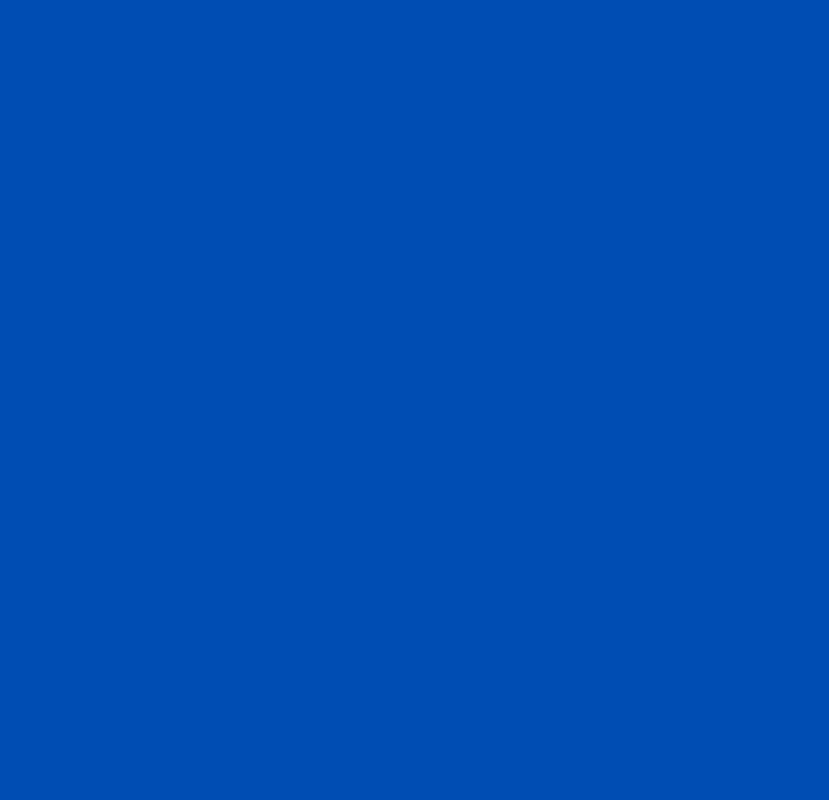
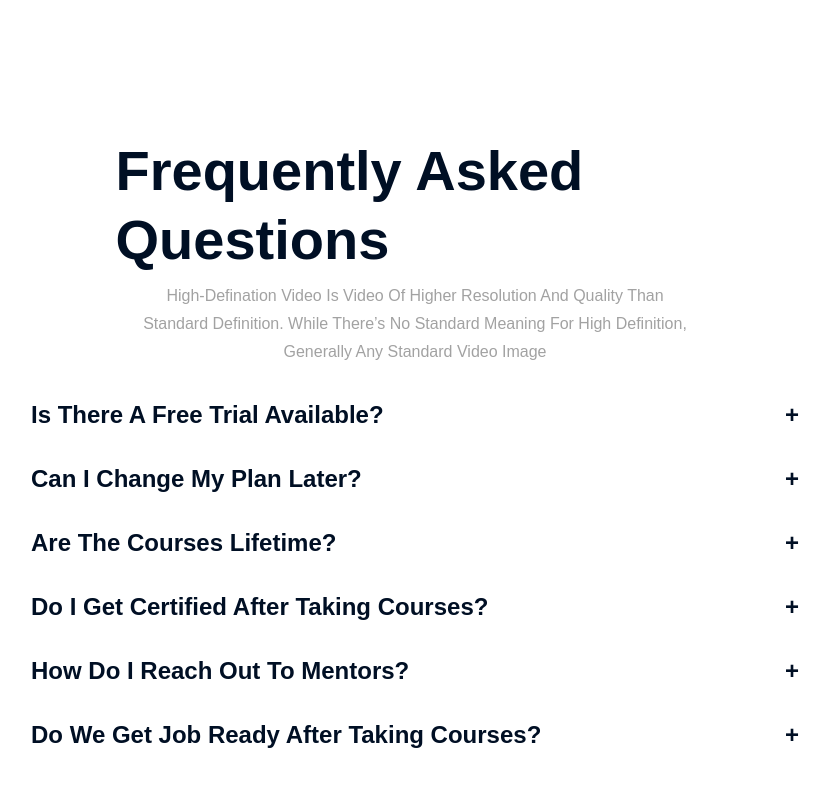
Before and after one commit to willhemz/techTime, a React (Vite) app: page / in a window 1280 px wide. Shown: the part 5580-6380 px from the top of the page, without its empty margins (225-1054 px from the left). Built offline with nearby package versions, Linux system fonts and the light colour scheme; a web font is replaced by a local one.

Commit message:
feat: created the ninth part of the main content

```diff
--- a/package.json
+++ b/package.json
@@ -10,7 +10,8 @@
   },
   "dependencies": {
     "react": "^18.2.0",
-    "react-dom": "^18.2.0"
+    "react-dom": "^18.2.0",
+    "react-icons": "^4.8.0"
   },
   "devDependencies": {
     "@types/react": "^18.0.28",
--- a/src/App.tsx
+++ b/src/App.tsx
@@ -1,5 +1,14 @@
 import { ReactElement } from 'react'
-import { Eight, Fifth, First, Fourth, Second, Sixth, Third } from './component'
+import {
+  Eight,
+  Fifth,
+  First,
+  Fourth,
+  Ninth,
+  Second,
+  Sixth,
+  Third,
+} from './component'
 
 const App = (): ReactElement => {
   const content: ReactElement = (
@@ -12,6 +21,7 @@ const App = (): ReactElement => {
         <Fifth />
         <Sixth />
         <Eight />
+        <Ninth />
       </main>
     </div>
   )
--- /dev/null
+++ b/src/component/Ninth/Button.tsx
@@ -0,0 +1,27 @@
+import { ReactElement, useState } from 'react'
+import { ObjType } from './data'
+
+const Button = ({ title, text }: ObjType): ReactElement => {
+  const [readMore, setReadMore] = useState<boolean>(false)
+
+  const handleClick = (): void => setReadMore(!readMore)
+  return (
+    <div className='flex flex-col items-start gap-4 w-full'>
+      <button
+        className={`w-full flex justify-between items-center h-[32px] font-satoshi font-[900] text-2xl capitalize ${
+          readMore ? 'text-blu' : 'text-[#000f24]'
+        }`}
+        onClick={handleClick}>
+        <span>{title}</span>
+        <span>{readMore ? '-' : '+'}</span>
+      </button>
+      {readMore && (
+        <p className='font-satoshi font-[500] text-base leading-7 capitalize text-[#a2a2a2]'>
+          {text}
+        </p>
+      )}
+    </div>
+  )
+}
+
+export default Button
--- /dev/null
+++ b/src/component/Ninth/Ninth.tsx
@@ -0,0 +1,37 @@
+import { ReactElement } from 'react'
+import Button from './Button'
+import { data } from './data'
+
+const Ninth = (): ReactElement => {
+  const first: ReactElement = (
+    <section className='w-[46.8%] h-[133px] flex flex-col justify-center items-center gap-2'>
+      <h3 className='font-clash font-bold text-[56px] leading-[69px] capitalize text-[#000f24]'>
+        Frequently asked questions
+      </h3>
+      <p className='font-satoshi font-[500] text-base leading-7 capitalize text-[#a2a2a2] w-[91.8%] text-center'>
+        high-defination video is video of higher resolution and quality than
+        standard definition. while there’s no standard meaning for high
+        definition, generally any standard video image
+      </p>
+    </section>
+  )
+
+  const second: ReactElement = (
+    <section className='flex flex-col items-center gap-8 w-[60%]'>
+      {data.map((item, index) => {
+        return <Button key={index} {...item} />
+      })}
+    </section>
+  )
+
+  const content: ReactElement = (
+    <article className='ninth'>
+      {first}
+      {second}
+    </article>
+  )
+
+  return content
+}
+
+export default Ninth
--- /dev/null
+++ b/src/component/Ninth/data.tsx
@@ -0,0 +1,30 @@
+export type ObjType = { title: string; text: string }
+
+export type DataType = ObjType[]
+
+export const data = [
+  {
+    title: 'is there a free trial available?',
+    text: 'high-defination video is video of higher resolution and quality than standard definition. high-defination video is video of higher resolution and quality than standard definition. hbuild your future with our quality education. the best and largest all-in-one online tutoring platform in the worldd definition. ',
+  },
+  {
+    title: 'can i change my plan later?',
+    text: 'high-defination video is video of higher resolution and quality than standard definition. high-defination video is video of higher resolution and quality than standard definition. hbuild your future with our quality education. the best and largest all-in-one online tutoring platform in the worldd definition. ',
+  },
+  {
+    title: 'are the courses lifetime?',
+    text: 'high-defination video is video of higher resolution and quality than standard definition. high-defination video is video of higher resolution and quality than standard definition. hbuild your future with our quality education. the best and largest all-in-one online tutoring platform in the worldd definition. ',
+  },
+  {
+    title: 'do i get certified after taking courses?',
+    text: 'high-defination video is video of higher resolution and quality than standard definition. high-defination video is video of higher resolution and quality than standard definition. hbuild your future with our quality education. the best and largest all-in-one online tutoring platform in the worldd definition. ',
+  },
+  {
+    title: 'how do i reach out to mentors?',
+    text: 'high-defination video is video of higher resolution and quality than standard definition. high-defination video is video of higher resolution and quality than standard definition. hbuild your future with our quality education. the best and largest all-in-one online tutoring platform in the worldd definition. ',
+  },
+  {
+    title: 'do we get job ready after taking courses?',
+    text: 'high-defination video is video of higher resolution and quality than standard definition. high-defination video is video of higher resolution and quality than standard definition. hbuild your future with our quality education. the best and largest all-in-one online tutoring platform in the worldd definition. ',
+  },
+]
--- a/src/component/index.tsx
+++ b/src/component/index.tsx
@@ -5,3 +5,4 @@ export { default as Fourth } from './Fourth'
 export { default as Fifth } from './Fifth'
 export { default as Sixth } from './Sixth'
 export { default as Eight } from './Eight'
+export { default as Ninth } from './Ninth/Ninth'
--- a/src/index.css
+++ b/src/index.css
@@ -177,4 +177,9 @@
   .eight {
     @apply w-full h-[971px] flex flex-col justify-center items-center;
   }
+
+  /* Ninth */
+  .ninth {
+    @apply w-full h-[1035px] bg-white flex flex-col justify-center items-center gap-[82px];
+  }
 }
```
Also changed, not shown: 1 other file (tests, documents, lock files or other folders).
